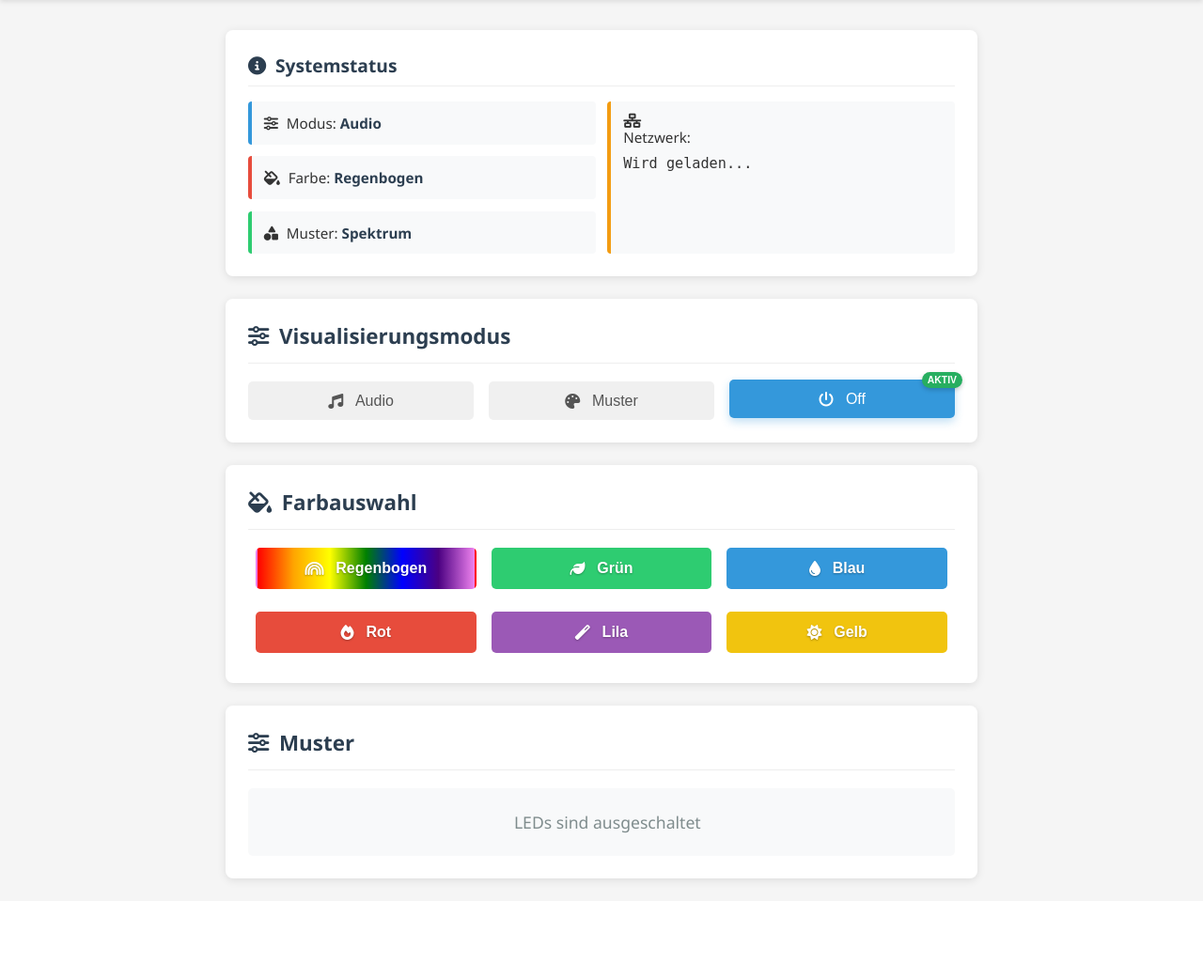
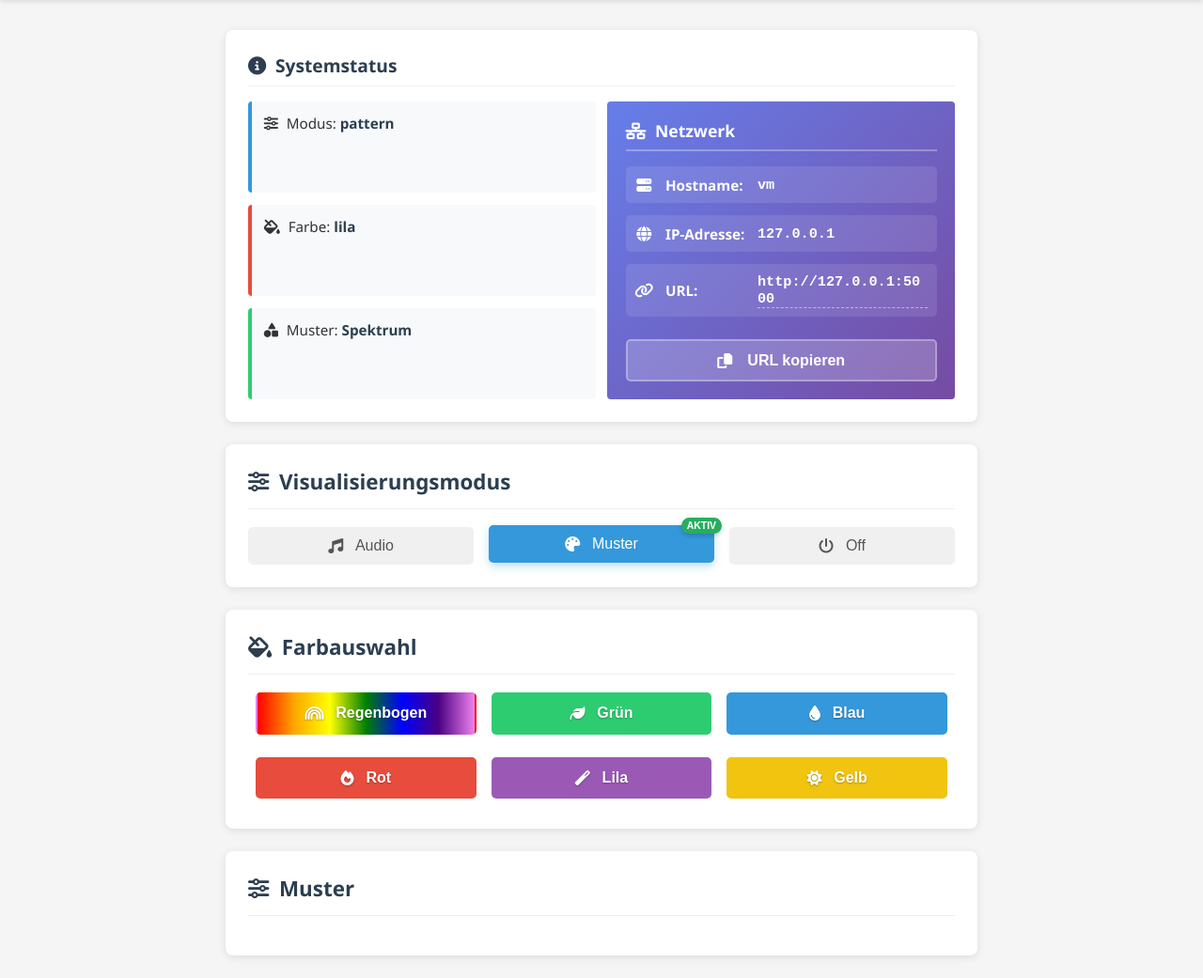
Before and after one commit to Roberto2Meloni/PiVoltaMeter, a Flask app: page / in a window 1280 px wide. Shown: the part 135-1176 px from the top of the page at 94% size. Before the commit the page ends 1078 px from the top, so only its background shows below. Run offline with Flask 3, Linux system fonts and the light colour scheme.

Commit message:
IP Adresse wird angezeigt im GUI
Route ausgelagert

```diff
--- a/config/config.json
+++ b/config/config.json
@@ -1,14 +1,14 @@
 {
   "left_strip_leds": 20,
   "right_strip_leds": 20,
-  "visualization_mode": "off",
+  "visualization_mode": "pattern",
   "audio_channels": 1,
   "led_brightness": 50,
-  "current_color": "#E74C3C",
+  "current_color": "#9B59B6",
   "current_pattern": "rainbow",
   "audio_smoothing": 0.3,
   "amplitude_color_mode": "gradient",
   "static_pattern": "static_pattern_01",
   "_color_name": "lila",
-  "_last_updated": "2025-09-26T21:16:30.572846"
+  "_last_updated": "2025-11-01T13:37:37.908963"
 }
--- a/web/app.py
+++ b/web/app.py
@@ -14,6 +14,8 @@ from config.config import Config
 
 # Flask-App erstellen
 app = Flask(__name__)
+
+
 
 # ========================================
 # HELPER-FUNKTIONEN
@@ -130,139 +132,4 @@ def animation_pulse_leds(color_hex, cycles=3):
 
 
 # Hier sind die Routen
-
-@app.route('/')
-def index():
-    """Startseite des Webservers mit vorgeladener Konfiguration"""
-    # Hole die aktuelle Konfiguration
-    config_json = Config.to_json()
-
-    # Übergebe die Konfiguration als Variable an das Template
-    return render_template('index.html', config=config_json)
-
-
-@app.route('/set_color', methods=['POST'])
-def set_color():
-    """API: LEDs auf Farbe setzen"""
-    try:
-        print("--------------Farb Wechsel empfangen-----------")
-        data = request.get_json()
-        color = data.get('hex_code')
-        print(f"Farbe = {color}")
-        print(20 * "----")
-        print(data)
-        print(20 * "----")
-
-        # LÖSUNG 1: Direkte Zuweisung (einfach)
-        # Config.CURRENT_COLOR = color
-
-        # LÖSUNG 2: Verwende die Config-Methode (empfohlen)
-        Config.set_color_by_hex(color)
-
-        # LEDs setzen
-        set_all_leds_color(color)
-
-        return jsonify({
-            "status": "success",
-            "message": f"LEDs auf {color} gesetzt"
-        })
-    except Exception as e:
-        print(f"Fehler beim Farbwechsel: {e}")
-        import traceback
-        traceback.print_exc()  # Zeigt vollständigen Fehler-Stack
-        return jsonify({"status": "error", "message": f"Fehler: {str(e)}"}), 500
-
-@app.route('/set_amplitude_color', methods=['POST'])
-def set_amplitude_color():
-    """API: Audio-Amplituden-Farbe setzen"""
-    try:
-        data = request.get_json()
-        color = data.get('color', '#00FF00')
-
-        # Farbe in Config speichern
-        Config.set_amplitude_color(color)
-
-        return jsonify({
-            "status": "success",
-            "message": f"Audio-Farbe auf {color} gesetzt"
-        })
-    except Exception as e:
-        return jsonify({"status": "error", "message": f"Fehler: {str(e)}"}), 500
-
-@app.route('/pulse_leds', methods=['POST'])
-def pulse_leds():
-    """API: LED-Pulsieren"""
-    try:
-        data = request.get_json()
-        color = data.get('color', '#00FF00')
-        cycles = int(data.get('cycles', 3))
-
-        animation_pulse_leds(color, cycles)
-
-        return jsonify({
-            "status": "success",
-            "message": f"LEDs pulsiert in {color} für {cycles} Zyklen"
-        })
-    except Exception as e:
-        return jsonify({"status": "error", "message": f"Fehler: {str(e)}"}), 500
-
-@app.route('/turn_off', methods=['POST'])
-def turn_off():
-    """API: Alle LEDs ausschalten"""
-    try:
-        clear_all_leds()
-        return jsonify({"status": "success", "message": "Alle LEDs ausgeschaltet"})
-    except Exception as e:
-        return jsonify({"status": "error", "message": f"Fehler: {str(e)}"}), 500
-
-
-@app.route('/set_visualization_mode', methods=['POST'])
-def set_visualization_mode():
-    """API: Visualisierungsmodus setzen (für HTML-Template)"""
-    try:
-        data = request.get_json()
-        mode = data.get('mode', 'audio')
-        print(f"Der neue Modusl lautet: {mode}")
-
-        Config.VISUALIZATION_MODE = mode
-
-
-        if mode == "off":
-            print("Schalt LED aus, da mode off ist")
-            clear_all_leds()
-
-        if mode =="pattern":
-            print("Weschsle wieder auf Museter mit Farben")
-            set_all_leds_color(Config.CURRENT_COLOR)
-
-        return jsonify({
-            "status": "success",
-            "message": f"Visualisierungsmodus auf {mode} gesetzt"
-        })
-    except Exception as e:
-        return jsonify({"status": "error", "message": f"Fehler: {str(e)}"}), 500
-
-@app.route('/set_pattern_per_mode', methods=['POST'])
-def set_pattern_per_mode():
-    """API: Pattern/Muster für bestimmten Modus setzen"""
-    try:
-        data = request.get_json()
-        pattern = data.get('pattern', 'rainbow')
-        mode = data.get('mode', 'audio')
-
-        # Pattern in Config speichern
-        Config.CURRENT_PATTERN = pattern
-
-        # Falls nötig, Visualisierungsmodus auch ändern
-        if mode:
-            Config.set_visualization_mode(mode)
-
-        # Config speichern
-        Config.save_to_json()
-
-        return jsonify({
-            "status": "success",
-            "message": f"Pattern {pattern} für Modus {mode} gesetzt"
-        })
-    except Exception as e:
-        return jsonify({"status": "error", "message": f"Fehler: {str(e)}"}), 500
+from . import routes
--- a/web/routes.py
+++ b/web/routes.py
@@ -0,0 +1,139 @@
+from flask import Flask,  render_template, request, jsonify
+from .app import app, set_all_leds_color, animation_pulse_leds, clear_all_leds
+from config.config import Config
+
+@app.route('/')
+def index():
+    """Startseite des Webservers mit vorgeladener Konfiguration"""
+    # Hole die aktuelle Konfiguration
+    config_json = Config.to_json()
+
+    # Übergebe die Konfiguration als Variable an das Template
+    return render_template('index.html', config=config_json)
+
+
+@app.route('/set_color', methods=['POST'])
+def set_color():
+    """API: LEDs auf Farbe setzen"""
+    try:
+        print("--------------Farb Wechsel empfangen-----------")
+        data = request.get_json()
+        color = data.get('hex_code')
+        print(f"Farbe = {color}")
+        print(20 * "----")
+        print(data)
+        print(20 * "----")
+
+        # LÖSUNG 1: Direkte Zuweisung (einfach)
+        # Config.CURRENT_COLOR = color
+
+        # LÖSUNG 2: Verwende die Config-Methode (empfohlen)
+        Config.set_color_by_hex(color)
+
+        # LEDs setzen
+        set_all_leds_color(color)
+
+        return jsonify({
+            "status": "success",
+            "message": f"LEDs auf {color} gesetzt"
+        })
+    except Exception as e:
+        print(f"Fehler beim Farbwechsel: {e}")
+        import traceback
+        traceback.print_exc()  # Zeigt vollständigen Fehler-Stack
+        return jsonify({"status": "error", "message": f"Fehler: {str(e)}"}), 500
+
+@app.route('/set_amplitude_color', methods=['POST'])
+def set_amplitude_color():
+    """API: Audio-Amplituden-Farbe setzen"""
+    try:
+        data = request.get_json()
+        color = data.get('color', '#00FF00')
+
+        # Farbe in Config speichern
+        Config.set_amplitude_color(color)
+
+        return jsonify({
+            "status": "success",
+            "message": f"Audio-Farbe auf {color} gesetzt"
+        })
+    except Exception as e:
+        return jsonify({"status": "error", "message": f"Fehler: {str(e)}"}), 500
+
+@app.route('/pulse_leds', methods=['POST'])
+def pulse_leds():
+    """API: LED-Pulsieren"""
+    try:
+        data = request.get_json()
+        color = data.get('color', '#00FF00')
+        cycles = int(data.get('cycles', 3))
+
+        animation_pulse_leds(color, cycles)
+
+        return jsonify({
+            "status": "success",
+            "message": f"LEDs pulsiert in {color} für {cycles} Zyklen"
+        })
+    except Exception as e:
+        return jsonify({"status": "error", "message": f"Fehler: {str(e)}"}), 500
+
+@app.route('/turn_off', methods=['POST'])
+def turn_off():
+    """API: Alle LEDs ausschalten"""
+    try:
+        clear_all_leds()
+        return jsonify({"status": "success", "message": "Alle LEDs ausgeschaltet"})
+    except Exception as e:
+        return jsonify({"status": "error", "message": f"Fehler: {str(e)}"}), 500
+
+
+@app.route('/set_visualization_mode', methods=['POST'])
+def set_visualization_mode():
+    """API: Visualisierungsmodus setzen (für HTML-Template)"""
+    try:
+        data = request.get_json()
+        mode = data.get('mode', 'audio')
+        print(f"Der neue Modusl lautet: {mode}")
+
+        Config.VISUALIZATION_MODE = mode
+
+
+        if mode == "off":
+            print("Schalt LED aus, da mode off ist")
+            clear_all_leds()
+
+        if mode =="pattern":
+            print("Weschsle wieder auf Museter mit Farben")
+            set_all_leds_color(Config.CURRENT_COLOR)
+
+        return jsonify({
+            "status": "success",
+            "message": f"Visualisierungsmodus auf {mode} gesetzt"
+        })
+    except Exception as e:
+        return jsonify({"status": "error", "message": f"Fehler: {str(e)}"}), 500
+
+@app.route('/set_pattern_per_mode', methods=['POST'])
+def set_pattern_per_mode():
+    """API: Pattern/Muster für bestimmten Modus setzen"""
+    try:
+        data = request.get_json()
+        pattern = data.get('pattern', 'rainbow')
+        mode = data.get('mode', 'audio')
+
+        # Pattern in Config speichern
+        Config.CURRENT_PATTERN = pattern
+
+        # Falls nötig, Visualisierungsmodus auch ändern
+        if mode:
+            Config.set_visualization_mode(mode)
+
+        # Config speichern
+        Config.save_to_json()
+
+        return jsonify({
+            "status": "success",
+            "message": f"Pattern {pattern} für Modus {mode} gesetzt"
+        })
+    except Exception as e:
+        return jsonify({"status": "error", "message": f"Fehler: {str(e)}"}), 500
--- a/web/static/css/style.css
+++ b/web/static/css/style.css
@@ -142,6 +142,122 @@ display: flex;
 flex-direction: column;
 }
 
+/* ========================================
+   NEUE NETZWERK-ANZEIGE STYLES
+   ======================================== */
+
+.network-info {
+background: linear-gradient(135deg, #667eea 0%, #764ba2 100%);
+color: white;
+border: none !important;
+padding: 1.2rem;
+}
+
+.network-header {
+font-size: 1.1rem;
+font-weight: bold;
+margin-bottom: 1rem;
+padding-bottom: 0.5rem;
+border-bottom: 2px solid rgba(255, 255, 255, 0.3);
+}
+
+.network-details {
+display: flex;
+flex-direction: column;
+gap: 0.8rem;
+margin-bottom: 1rem;
+}
+
+.network-row {
+display: flex;
+align-items: center;
+gap: 0.5rem;
+background-color: rgba(255, 255, 255, 0.1);
+padding: 0.6rem;
+border-radius: 5px;
+transition: all 0.2s ease;
+}
+
+.network-row:hover {
+background-color: rgba(255, 255, 255, 0.2);
+transform: translateX(3px);
+}
+
+.network-row i {
+font-size: 1rem;
+min-width: 20px;
+text-align: center;
+}
+
+.network-label {
+font-weight: 600;
+min-width: 90px;
+}
+
+.network-value {
+font-family: 'Courier New', monospace;
+font-weight: bold;
+flex: 1;
+word-break: break-all;
+}
+
+.network-link {
+color: white;
+text-decoration: none;
+font-family: 'Courier New', monospace;
+font-weight: bold;
+flex: 1;
+word-break: break-all;
+border-bottom: 1px dashed rgba(255, 255, 255, 0.5);
+transition: all 0.2s ease;
+}
+
+.network-link:hover {
+border-bottom-color: white;
+color: #f1c40f;
+}
+
+.copy-url-btn {
+width: 100%;
+background-color: rgba(255, 255, 255, 0.2);
+color: white;
+border: 2px solid rgba(255, 255, 255, 0.3);
+padding: 0.7rem;
+margin-top: 0.5rem;
+font-weight: bold;
+transition: all 0.3s ease;
+}
+
+.copy-url-btn:hover {
+background-color: rgba(255, 255, 255, 0.3);
+border-color: white;
+transform: translateY(-2px);
+box-shadow: 0 4px 12px rgba(0, 0, 0, 0.2);
+}
+
+.copy-url-btn i {
+margin-right: 0.5rem;
+}
+
+/* Alternative kompakte Netzwerk-Anzeige (falls bevorzugt) */
+.network-info.compact {
+padding: 0.8rem;
+}
+
+.network-info.compact .network-row {
+padding: 0.4rem;
+font-size: 0.85rem;
+}
+
+.network-info.compact .network-label {
+min-width: 70px;
+font-size: 0.85rem;
+}
+
+/* ========================================
+   END NETZWERK-ANZEIGE STYLES
+   ======================================== */
+
 #ip-addresses {
 font-family: monospace;
 word-break: break-all;
@@ -168,6 +284,22 @@ grid-template-columns: 1fr; /* Eine Spalte auf schmalen Bildschirmen */
 grid-column: auto;
 grid-row: auto;
 margin-top: 0.5rem;
+}
+
+/* Netzwerk-Anzeige auf Mobile */
+.network-row {
+flex-direction: column;
+align-items: flex-start;
+gap: 0.3rem;
+}
+
+.network-label {
+min-width: auto;
+font-size: 0.85rem;
+}
+
+.network-value, .network-link {
+font-size: 0.9rem;
 }
 }
 
--- a/web/static/js/script.js
+++ b/web/static/js/script.js
@@ -14,7 +14,7 @@ function updateUIFromConfig(config) {
     }
 
     // Modus-Buttons aktualisieren
-    document.querySelectorAll('#audio-mode, #static-mode, #off-mode').forEach(btn => {
+    document.querySelectorAll('#audio-mode, #pattern-mode, #off-mode').forEach(btn => {
         btn.classList.remove('active');
     });
 
@@ -55,7 +55,7 @@ function updateUIFromConfig(config) {
             let currentPatternId = '';
             if (config.visualization_mode === 'audio') {
                 currentPatternId = config.audio_pattern;
-            } else if (config.visualization_mode === 'static') {
+            } else if (config.visualization_mode === 'pattern') {
                 currentPatternId = config.static_pattern;
             }
 
@@ -72,7 +72,7 @@ function updateUIFromConfig(config) {
 // Visualisierungsmodus einstellen
 function setVisualizationMode(mode, url) {
     // Entferne aktiven Status von allen Modus-Buttons
-    document.querySelectorAll('#audio-mode, #static-mode, #off-mode').forEach(btn => {
+    document.querySelectorAll('#audio-mode, #pattern-mode, #off-mode').forEach(btn => {
         btn.classList.remove('active');
     });
 
@@ -111,7 +111,7 @@ function setPattern(pattern_name, url) {
     console.log("setPattern aufgerufen mit:", pattern_name, url);
 
     // Aktiven Status von allen Muster-Buttons im aktuellen Modus entfernen
-    const activeMode = document.querySelector('#audio-mode.active, #static-mode.active, #off-mode.active').id.replace('-mode', '');
+    const activeMode = document.querySelector('#audio-mode.active, #pattern-mode.active, #off-mode.active').id.replace('-mode', '');
     console.log("Aktiver Modus:", activeMode);
 
     if (activeMode !== 'off') {
--- a/web/templates/index.html
+++ b/web/templates/index.html
@@ -27,17 +27,43 @@
       </div>
       <div class="status-container">
         <div class="status-item">
-          <i class="fas fa-sliders-h"></i> Modus: <span id="current-mode">Audio</span>
+          <i class="fas fa-sliders-h"></i> Modus: <span id="current-mode">{{ config.visualization_mode|default('Audio') }}</span>
         </div>
         <div class="status-item">
-          <i class="fas fa-fill-drip"></i> Farbe: <span id="current-color">Regenbogen</span>
+          <i class="fas fa-fill-drip"></i> Farbe: <span id="current-color">{{ config.current_color_name|default('Regenbogen') }}</span>
         </div>
         <div class="status-item">
           <i class="fas fa-shapes"></i> Muster: <span id="current-pattern">Spektrum</span>
         </div>
-        <!-- Neue IP-Adress-Anzeige -->
-        <div class="status-item">
-          <i class="fas fa-network-wired"></i> Netzwerk: <span id="ip-addresses">Wird geladen...</span>
+        <!-- Erweiterte Netzwerk-Anzeige mit Hostname und IP -->
+        <div class="status-item network-info">
+          <div class="network-header">
+            <i class="fas fa-network-wired"></i> Netzwerk
+          </div>
+          <div class="network-details">
+            <div class="network-row">
+              <i class="fas fa-server"></i>
+              <span class="network-label">Hostname:</span>
+              <span id="device-hostname" class="network-value">{{ config.network.hostname|default('Wird geladen...') }}</span>
+            </div>
+            <div class="network-row">
+              <i class="fas fa-globe"></i>
+              <span class="network-label">IP-Adresse:</span>
+              <span id="device-ip" class="network-value">{{ config.network.ip|default('Wird geladen...') }}</span>
+            </div>
+            <div class="network-row">
+              <i class="fas fa-link"></i>
+              <span class="network-label">URL:</span>
+              <a href="{{ config.network.web_url|default('#') }}"
+                 id="device-url"
+                 class="network-link"
+                 target="_blank">{{ config.network.web_url|default('http://...') }}</a>
+            </div>
+          </div>
+          <!-- Copy-Button für die URL -->
+          <button class="copy-url-btn" onclick="copyToClipboard('{{ config.network.web_url|default('') }}')">
+            <i class="fas fa-copy"></i> URL kopieren
+          </button>
         </div>
       </div>
     </div>
@@ -47,19 +73,21 @@
           <button
             id="audio-mode"
             onclick="setVisualizationMode('audio', '{{ url_for('set_visualization_mode') }}')"
-            class="active"
+            class="{% if config.visualization_mode == 'audio' %}active{% endif %}"
           >
             <i class="fas fa-music"></i> Audio
           </button>
           <button
             id="pattern-mode"
             onclick="setVisualizationMode('pattern', '{{ url_for('set_visualization_mode') }}')"
+            class="{% if config.visualization_mode == 'pattern' %}active{% endif %}"
           >
             <i class="fas fa-palette"></i> Muster
           </button>
           <button
             id="off-mode"
             onclick="setVisualizationMode('off', '{{ url_for('set_visualization_mode') }}')"
+            class="{% if config.visualization_mode == 'off' %}active{% endif %}"
           >
             <i class="fas fa-power-off"></i> Off
           </button>
@@ -70,7 +98,7 @@
       <div id="color-container" class="card">
         <h2><i class="fas fa-fill-drip"></i> Farbauswahl</h2>
         <div class="color-controls">
-          <button id="color_rainbow" onclick="setColor('rainbow', 'rainbow','{{ url_for('set_color') }}')" class="color-btn active" style="background: linear-gradient(to right, red, orange, yellow, green, blue, indigo, violet);">
+          <button id="color_rainbow" onclick="setColor('rainbow', 'rainbow','{{ url_for('set_color') }}')" class="color-btn" style="background: linear-gradient(to right, red, orange, yellow, green, blue, indigo, violet);">
             <i class="fas fa-rainbow"></i> Regenbogen
           </button>
           <button id="color_green" onclick="setColor('green','#2ecc71', '{{ url_for('set_color') }}')" class="color-btn" style="background-color: #2ecc71;">
@@ -159,6 +187,27 @@
     <script>
       // Die vom Server übergebene Konfiguration
       const initialConfig = {{ config|tojson|safe }};
+
+      // Funktion zum Kopieren der URL in die Zwischenablage
+      function copyToClipboard(text) {
+        if (!text) return;
+
+        navigator.clipboard.writeText(text).then(() => {
+          // Zeige Feedback
+          const btn = event.target.closest('button');
+          const originalHTML = btn.innerHTML;
+          btn.innerHTML = '<i class="fas fa-check"></i> Kopiert!';
+          btn.style.backgroundColor = '#27ae60';
+
+          setTimeout(() => {
+            btn.innerHTML = originalHTML;
+            btn.style.backgroundColor = '';
+          }, 2000);
+        }).catch(err => {
+          console.error('Fehler beim Kopieren:', err);
+          alert('Fehler beim Kopieren der URL');
+        });
+      }
     </script>
 
     <!-- Statischer Link für lokale Entwicklung -->
```
Also changed, not shown: config/config.py (+87 -3 lines).
